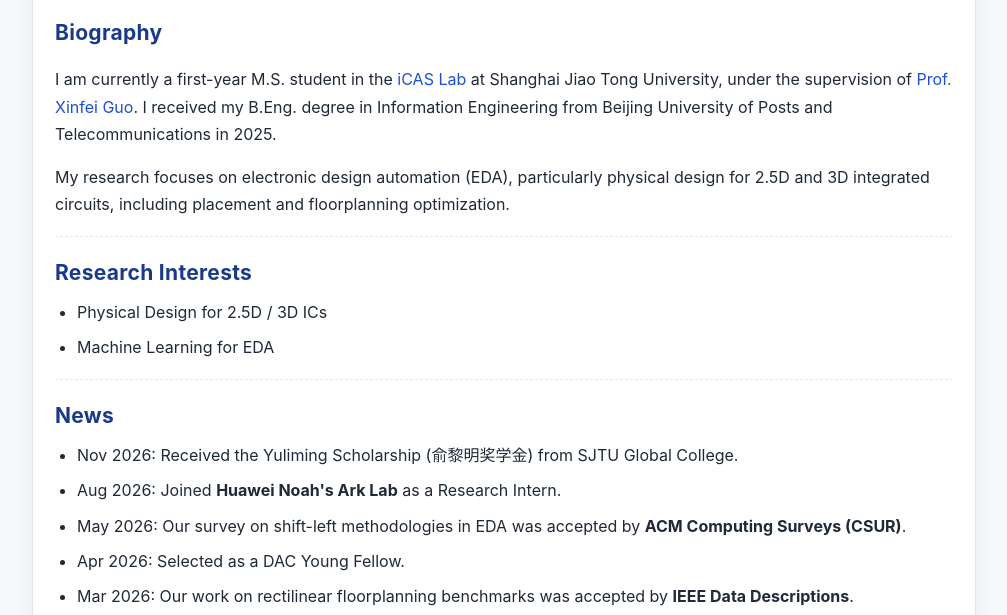
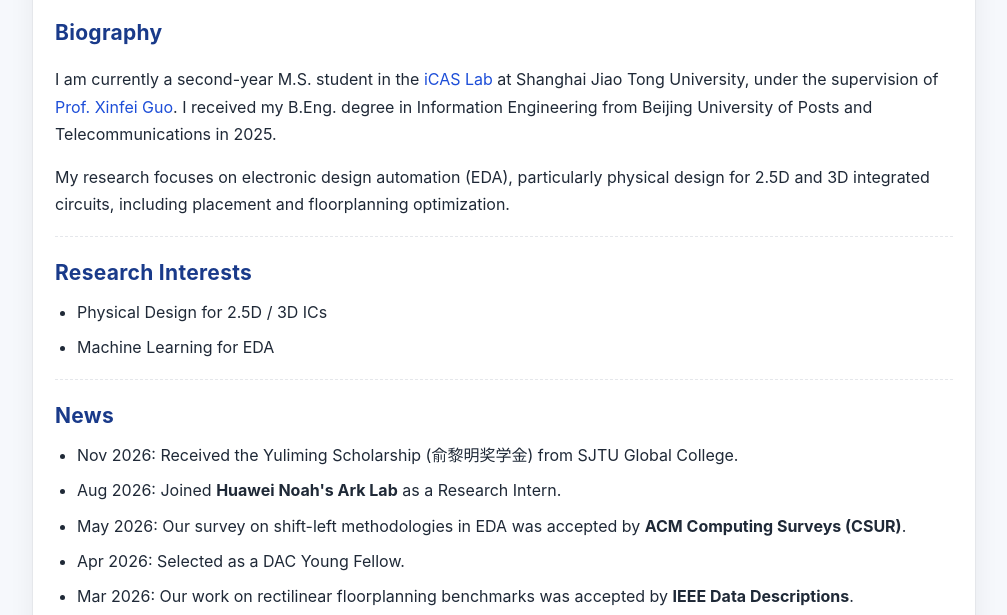
Before and after one commit to zixuanli136/zixuanli136.github.io, a plain HTML site: page index.html in a window 1280 px wide. Shown: the part 184-799 px from the top of the page, without its empty margins (136-1143 px from the left). Drawn offline with Linux system fonts and the light colour scheme.

Commit message:
Update biography to second-year M.S. student

```diff
--- a/index.html
+++ b/index.html
@@ -221,7 +221,7 @@ li { margin-bottom: 8px; }
       <section class="section" id="bio">
         <h2>Biography</h2>
         <p>
-          I am currently a first-year M.S. student in the
+          I am currently a second-year M.S. student in the
           <a href="https://sites.gc.sjtu.edu.cn/icas/" target="_blank" rel="noopener noreferrer">iCAS Lab</a>
           at Shanghai Jiao Tong University, under the supervision of
           <a href="https://sites.gc.sjtu.edu.cn/xinfei-guo/" target="_blank" rel="noopener noreferrer">Prof. Xinfei Guo</a>.
```
